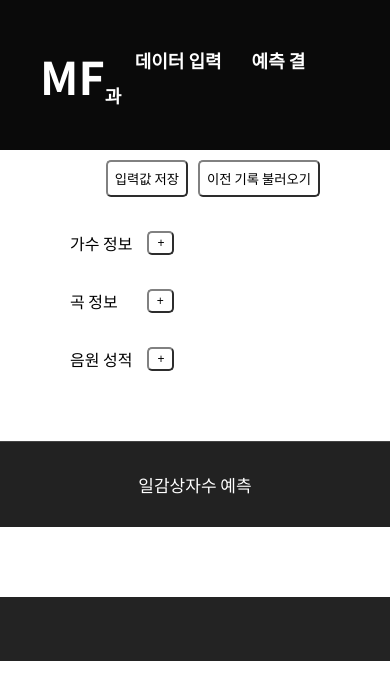
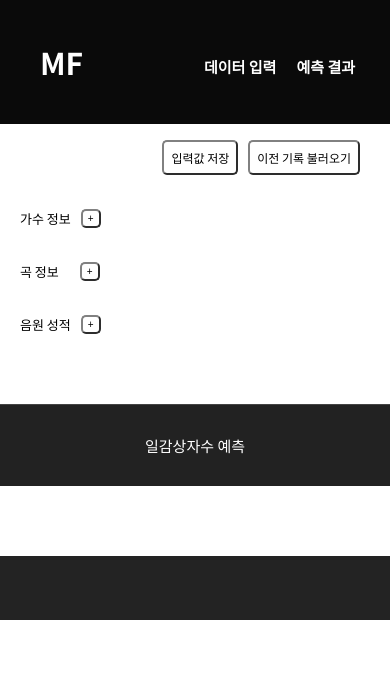
Before and after one commit to silver-su99/mf_dashboard, a Flask app: page /dashapp1/ in a window 390 px wide; the page is wider, and only the part inside the window is pictured. Shown: the top 700 px of that part. Run offline with Flask 3, Linux system fonts and the light colour scheme; data that the repository does not hold is empty.

Commit message:
design css mobile version

```diff
--- a/assets/style.css
+++ b/assets/style.css
@@ -8,6 +8,7 @@ html, body {
     box-sizing: border-box;  /* 요소의 크기 계산 방식 설정 */
     scroll-behavior: smooth;
     font-family: "Noto Sans KR", sans-serif;
+
 }
 
 
@@ -638,7 +639,7 @@ footer {
     padding: 2em;
     position: relative; /* Use 'fixed' if you want it always visible at the bottom */
     bottom: 0;
-    width: 100%;
+    /* width: 100%; */
     background-color: #232323;
     margin-top: 50px;
 }
@@ -687,3 +688,120 @@ div#table-record {
     }
 
 }
+
+
+/* 모바일 (최대 767px) */
+@media (max-width: 767px) {
+
+    .navbar {
+        padding: 40px 40px;
+    }
+
+    .data-container {
+        padding-left: 20px;
+    }
+    .text-artist, .text-score, .text-song {
+        font-size: 13px;
+        margin-right:10px;
+    }
+
+    .text-song {
+        margin-right: 21px;
+    }
+
+    .button-plus {
+        font-size: 10px;
+        padding: 2px 5px;
+    }
+
+    .navbar-title {
+        font-size: 30px;
+    }
+
+    .navbar-dashboard-title {
+        margin-right: 75px;
+        padding-right: 0px;
+    }
+
+    .link-class {
+        font-size: 15px;
+        margin-left: 20px;
+    }
+
+    .button-container {
+        margin-top: 130px;
+        padding-right: 20px;
+    }
+
+
+    .button-1 {
+        font-size: 12px;
+    }
+
+    .html {
+        width: 100%;
+    }
+
+    .button-pred {
+        font-size: 15px;
+    }
+
+
+    .modal-body-list, .modal-body-previous, .modal-body-score {
+        width: 100%;
+    }
+
+    .modal-content-score {
+        gap: 5px;
+        padding: 5px;
+
+    }
+
+    div#table-song, div#table-artist, div#table-record {
+        margin: 0;
+        padding: 0;
+        width: 100%;
+        font-size: 11px;
+    }
+
+    input#search-input-song, input#search-input-artist, input#search-input-record {
+        font-size: 10px;
+    }
+
+
+    #table-result {
+        width: 600px
+    }
+
+    .modal-footer {
+        margin-right: 30px;
+    }
+
+    .btn-delete, .btn-detail, .btn-load, .btn-complete {
+        font-size: 11px;
+    }
+
+    .score-index {
+        font-size: 11px;
+    }
+
+    .score-set {
+        padding: 0;
+        padding-top: 5px;
+        padding-bottom: 5px;
+    }
+
+    .score-input {
+        font-size: 8px;
+    }
+
+    .item-subject, .item-name, .item-score {
+        font-size: 10px;
+        margin-right: 10px;
+    }
+
+    .output-container-artist, .output-container-song, .output-container-score {
+        margin-left: 10px;
+    }
+
+}
--- a/dashboard/component/score.py
+++ b/dashboard/component/score.py
@@ -23,6 +23,8 @@ def create_modal_score():
                             html.Div(
                                 className="modal-content-score",
                                 children=[
+
+
                                     html.Div(
                                         className="score-set",
                                         children=[
```
